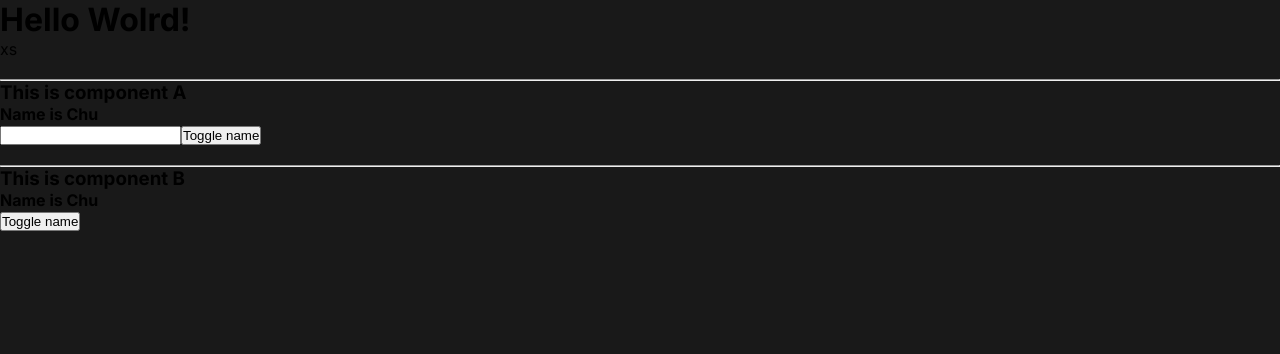
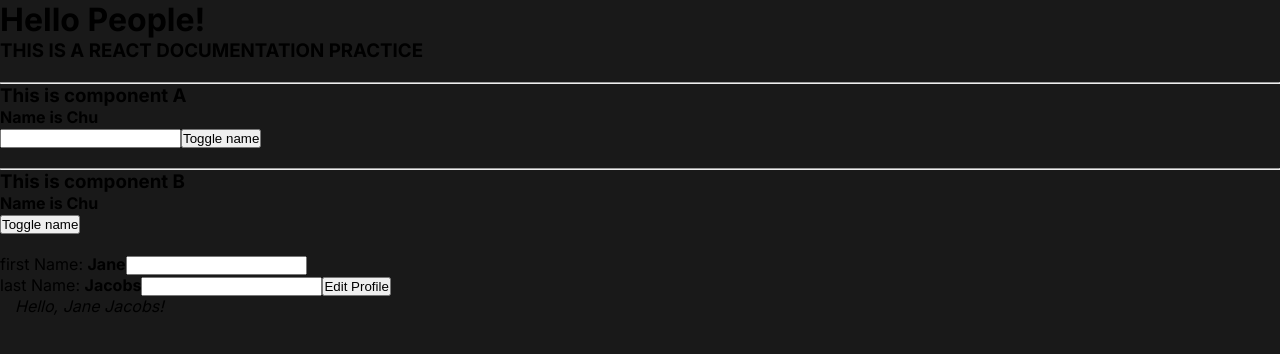
Before and after one commit to mjvemo/react-training, a Next.js app: page /managing-state in a window 1280 px wide. Shown: the top 354 px of the page. Built offline with nearby package versions, Linux system fonts and the light colour scheme.

Commit message:
Preserving and Resetting State - Challenges

```diff
--- a/src/app/managing-state/State.jsx
+++ b/src/app/managing-state/State.jsx
@@ -8,6 +8,7 @@ export function StateElement({ arg }) {
 
 export function State() {
   // Reacting to input with state
+
   return (
     <div>
       <form>
--- a/src/app/managing-state/page.jsx
+++ b/src/app/managing-state/page.jsx
@@ -36,7 +36,8 @@ export default function Page() {
     <div>
       {/* <State></State> */}
       <div>
-        <h1>Hello Wolrd!</h1>xs
+        <h1>Hello People!</h1>
+        <h3>THIS IS A REACT DOCUMENTATION PRACTICE</h3>
         <div>
           <br />
           <CompA name={name} onClick={handlerOnClick} />
@@ -45,6 +46,9 @@ export default function Page() {
         <div>
           <CompB name={name} onClick={handlerOnClick} />
         </div>
+        <div>
+          <State></State>
+        </div>
       </div>
     </div>
   );
```
Also changed, not shown: src/app/managing-state/documentation.js (+142 -0 lines).
